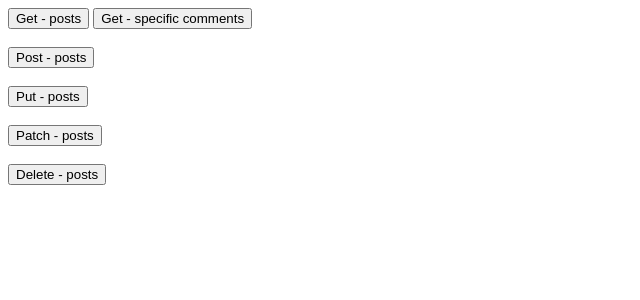
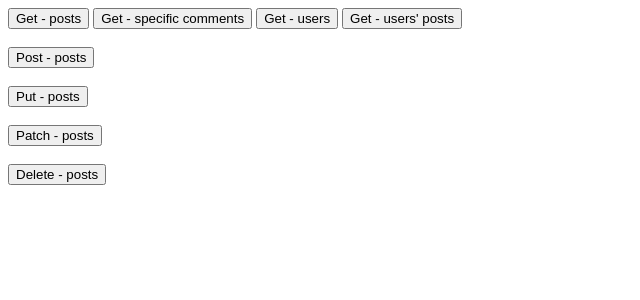
Before and after one commit to jeroenouw/AngularREST, an Angular app: page / in a window 1280 px wide. Shown: the top 300 px of the page, without its empty margins (0-640 px from the left). Built offline with nearby package versions, Linux system fonts and the light colour scheme.

Commit message:
Other get examples

```diff
--- a/src/app/rest-observable/rest-observable.component.html
+++ b/src/app/rest-observable/rest-observable.component.html
@@ -3,6 +3,12 @@
 
 <button (click)="onGetSpecificComments()">Get - specific comments</button>
 {{displayComments}}
+
+<button (click)="onGetUsers()">Get - users</button>
+{{displayUsers}}
+
+<button (click)="onGetUsersPosts()">Get - users' posts</button>
+{{displayUsersPosts}}
 
 <br /><br />
 
--- a/src/app/rest-observable/rest-observable.component.ts
+++ b/src/app/rest-observable/rest-observable.component.ts
@@ -8,6 +8,8 @@ import { RestObservableService } from './rest-observable.service';
 export class RestObservableComponent implements OnInit {
   displayPosts: string;
   displayComments: string;
+  displayUsers: string;
+  displayUsersPosts: string;
   postPosts: string;
   putPosts: string;
   patchPosts: string;
@@ -36,6 +38,24 @@ export class RestObservableComponent implements OnInit {
         data => this.displayComments = JSON.stringify(data),
         error => this.errorMessage = <any>error,
         () => console.log("Get specific comments finished")
+      );
+  }
+
+  onGetUsers() {
+    this.roservice.getUsers()
+      .subscribe(
+        data => this.displayUsers = JSON.stringify(data),
+        error => this.errorMessage = <any>error,
+        () => console.log("Get users finished")
+      );
+  }
+
+  onGetUsersPosts() {
+    this.roservice.getUsersPosts()
+      .subscribe(
+        data => this.displayUsersPosts = JSON.stringify(data),
+        error => this.errorMessage = <any>error,
+        () => console.log("Get users' posts finished")
       );
   }
 
--- a/src/app/rest-observable/rest-observable.service.ts
+++ b/src/app/rest-observable/rest-observable.service.ts
@@ -2,6 +2,7 @@ import { Injectable } from '@angular/core';
 import { Http, Response, Headers, RequestOptions } from '@angular/http';
 import { Observable } from 'rxjs/Observable';
 
+import 'rxjs/add/observable/throw';
 import 'rxjs/add/operator/catch';
 import 'rxjs/add/operator/map';
 
@@ -44,6 +45,20 @@ export class RestObservableService {
       .catch(this.handleError);
   }
 
+  getUsers(): Observable<any>{
+    return this.http
+      .get(this.baseUrl + '/users', this.options)
+      .map(this.extractData)
+      .catch(this.handleError);
+  }
+
+  getUsersPosts(): Observable<any>{
+    return this.http
+      .get(this.baseUrl + '/users/1/posts', this.options)
+      .map(this.extractData)
+      .catch(this.handleError);
+  }
+
   // POST
   postPosts(param: any): Observable<any> {
     let body = JSON.stringify(param);
```
